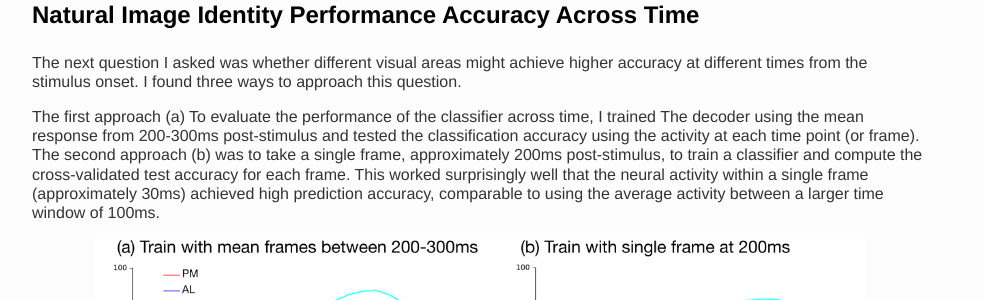
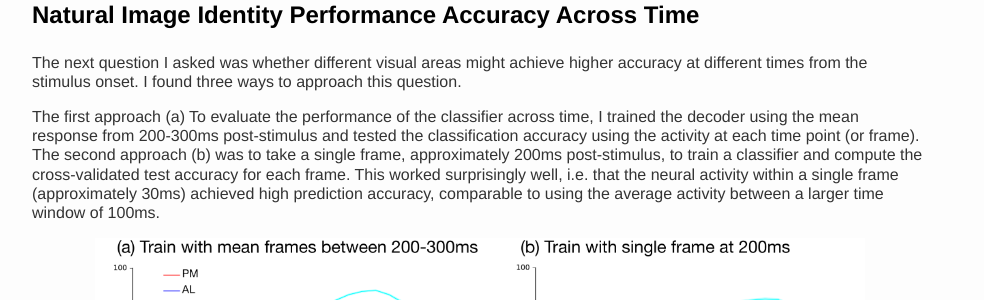
Before and after one commit to kachiO/kachio.github.io, a Jekyll site: the page built from _posts/2016-12-10-Decoding-Identity-of-Natural-Images.markdown, in a window 1280 px wide and 900 px high, scrolled down 3390 px. Shown: the part 152-452 px from the top of the window, without its empty margins (160-1144 px from the left). Built offline with Jekyll 4.4.1, drawn with Linux system fonts in a browser that asks for light colours; comment, search, counter and statistics services are not loaded.

```diff
--- a/_posts/2016-12-10-Decoding-Identity-of-Natural-Images.markdown
+++ b/_posts/2016-12-10-Decoding-Identity-of-Natural-Images.markdown
@@ -91,7 +91,7 @@ From the normalized confusion matrix, you will notice that there is a close agre
 <h2>Natural Image Identity Performance Accuracy Across Time </h2>
 The next question I asked was whether different visual areas might achieve higher accuracy at different times from the stimulus onset. I found three ways to approach this question.
 
-The first approach (a) To evaluate the performance of the classifier across time, I trained The decoder using the mean response from 200-300ms post-stimulus and tested the classification accuracy using the activity at each time point (or frame). The second approach (b) was to take a single frame, approximately 200ms post-stimulus, to train a classifier and compute the cross-validated test accuracy for each frame. This worked surprisingly well that the neural activity within a single frame (approximately 30ms) achieved high prediction accuracy, comparable to using the average activity between a larger time window of 100ms.
+The first approach (a) To evaluate the performance of the classifier across time, I trained the decoder using the mean response from 200-300ms post-stimulus and tested the classification accuracy using the activity at each time point (or frame). The second approach (b) was to take a single frame, approximately 200ms post-stimulus, to train a classifier and compute the cross-validated test accuracy for each frame. This worked surprisingly well, i.e. that the neural activity within a single frame (approximately 30ms) achieved high prediction accuracy, comparable to using the average activity between a larger time window of 100ms.
 
 <center>
 <figure>
```
